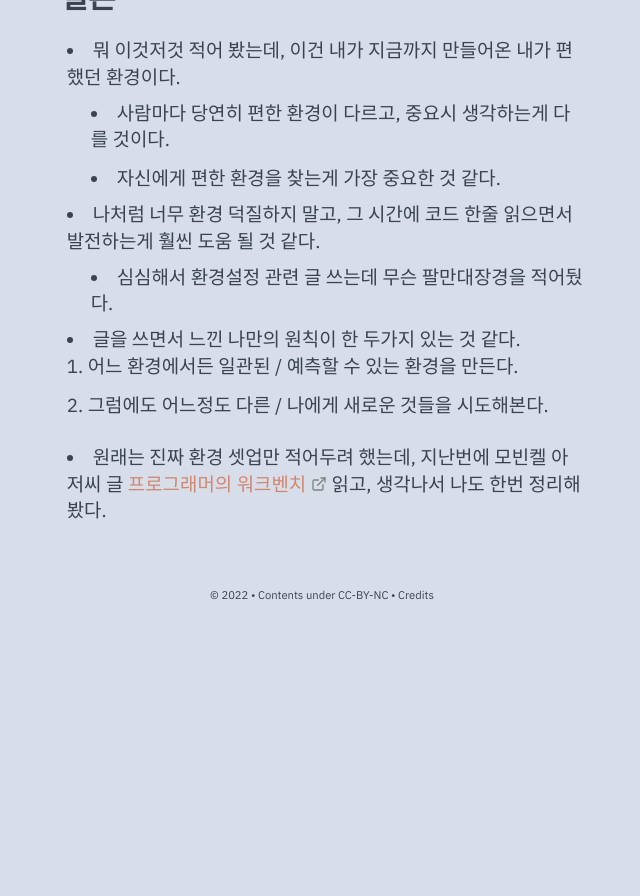
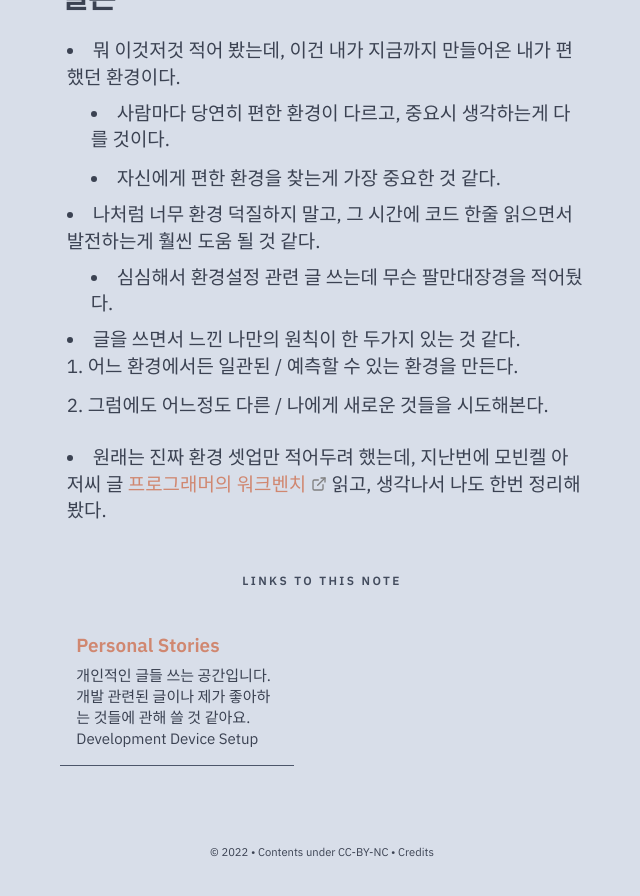
Before and after one commit to timbergrizz/timbergrizz.github.io, a Jekyll site: the page built from _notes/Public/Personal Stories/Development Device Setup.md, in a window 1280 px wide and 900 px high, scrolled down 15208 px. Shown: the top 896 px of the window, without its empty margins (318-958 px from the left). Built offline with Jekyll 4.4.1, drawn with Linux system fonts in a browser that asks for light colours; before the commit the page ends 15852 px from its top, so only the background shows below that.

Commit message:
please open the article

```diff
--- a/_notes/Public/Personal Stories.md
+++ b/_notes/Public/Personal Stories.md
@@ -1,3 +1,7 @@
+---
+title: Personal Stories
+feed: show
+---
 개인적인 글들 쓰는 공간입니다. 개발 관련된 글이나 제가 좋아하는 것들에 관해 쓸 것 같아요.
 
 [[Development Device Setup]]
```
